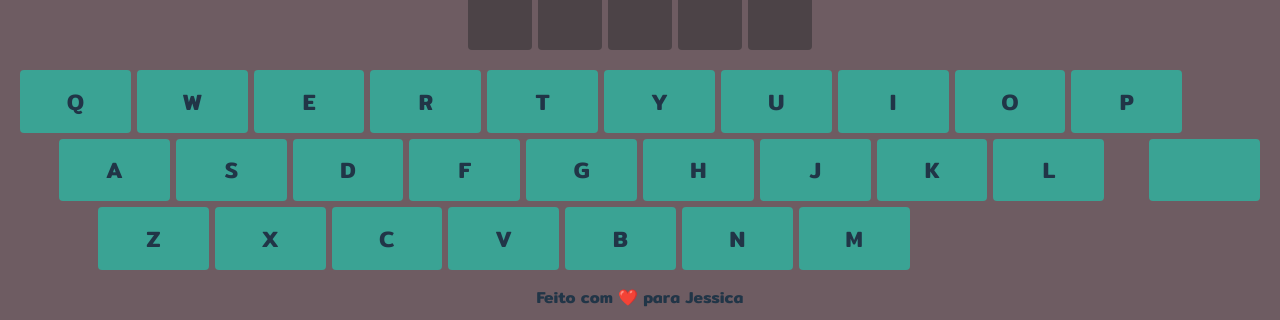
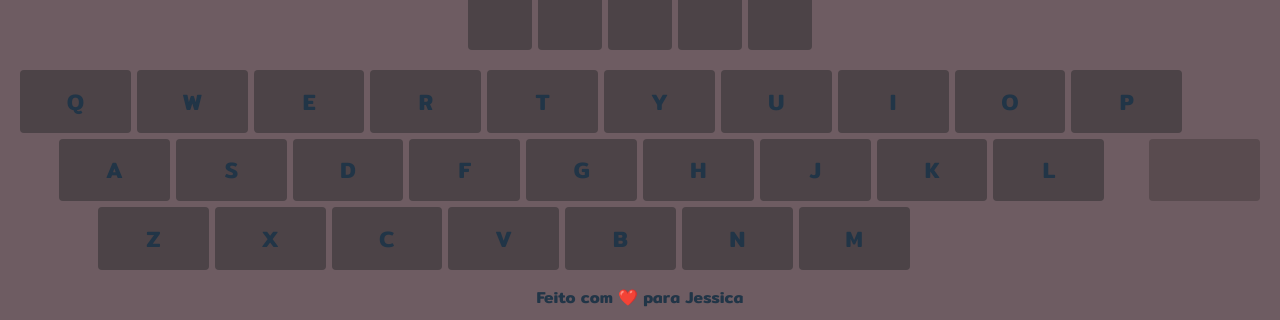
Before and after one commit to thiagomtolotti/termo-clone, a React (Vite) app: page / in a window 1280 px wide. Shown: the part 472-792 px from the top of the page. Built offline with nearby package versions, Linux system fonts and the light colour scheme.

Commit message:
teclado informa as teclas corretas, misplaced e erradas

```diff
--- a/src/components/GuessRow/GuessRow.tsx
+++ b/src/components/GuessRow/GuessRow.tsx
@@ -1,6 +1,8 @@
 import styles from "./GuessRow.module.css";
 
 import Guess from "../Guess";
+import { useContext } from "react";
+import { UsedKeysContext } from "../../contexts/UsedKeysContext";
 
 interface GuessRowProps {
   value: string[];
@@ -8,10 +10,23 @@ interface GuessRowProps {
 }
 
 export const GuessRow = ({ value, word }: GuessRowProps) => {
+  const { setMisplacedLetters, setWrongLetters, setCorrectLetters } =
+    useContext(UsedKeysContext);
+
   function checkPosition(index: number) {
     const letter = value[index].toUpperCase();
 
-    if (letter === word[index]) return "correct";
+    if (letter === word[index]) {
+      setCorrectLetters((current) => {
+        const newLetters = [...current];
+
+        if (current.indexOf(letter) !== -1) return current;
+        newLetters.push(letter);
+
+        return newLetters;
+      });
+      return "correct";
+    }
 
     if (word.indexOf(letter) !== -1) {
       const indexesInResult = word
@@ -23,10 +38,29 @@ export const GuessRow = ({ value, word }: GuessRowProps) => {
         }, [] as number[]);
 
       for (let i = 0; i < indexesInResult.length; i++) {
-        if (value[indexesInResult[i]].toUpperCase() !== letter)
+        if (value[indexesInResult[i]].toUpperCase() !== letter) {
+          setMisplacedLetters((current) => {
+            const newLetters = [...current];
+
+            if (current.indexOf(letter) !== -1) return current;
+            newLetters.push(letter);
+
+            return newLetters;
+          });
+
           return "misplaced";
+        }
       }
     }
+
+    setWrongLetters((current) => {
+      const newLetters = [...current];
+
+      if (current.indexOf(letter) !== -1) return current;
+      newLetters.push(letter);
+
+      return newLetters;
+    });
   }
 
   return (
--- a/src/components/Keyboard/Key/Key.module.css
+++ b/src/components/Keyboard/Key/Key.module.css
@@ -21,7 +21,10 @@
 }
 
 .key.misplaced {
+  background-color: var(--yellow60);
 }
 
 .key.wrong {
+  background-color: var(--main15);
+  color: var(--main40);
 }
--- a/src/components/Keyboard/Key/Key.tsx
+++ b/src/components/Keyboard/Key/Key.tsx
@@ -1,13 +1,15 @@
-import { useRef } from "react";
+import { useContext, useRef } from "react";
 import styles from "./Key.module.css";
+import { UsedKeysContext } from "../../../contexts/UsedKeysContext";
 
 interface KeyProps {
   children: string;
-  state: "misplaced" | "wrong" | "correct";
 }
 
-export const Key = ({ children, state }: KeyProps) => {
+export const Key = ({ children }: KeyProps) => {
   const keyRef = useRef<HTMLDivElement>(null);
+  const { correctLetters, misplacedLetters, wrongLetters } =
+    useContext(UsedKeysContext);
 
   const event = new KeyboardEvent("keydown", {
     key: children,
@@ -16,7 +18,15 @@ export const Key = ({ children, state }: KeyProps) => {
 
   return (
     <div
-      className={`${styles.key} ${styles[state]}`}
+      className={`${styles.key} ${
+        correctLetters.indexOf(children.toUpperCase()) !== -1
+          ? styles.correct
+          : misplacedLetters.indexOf(children.toUpperCase()) !== -1
+          ? styles.misplaced
+          : wrongLetters.indexOf(children.toUpperCase()) !== -1
+          ? styles.wrong
+          : ""
+      }`}
       ref={keyRef}
       onClick={() => {
         document.dispatchEvent(event);
--- /dev/null
+++ b/src/contexts/UsedKeysContext.tsx
@@ -0,0 +1,39 @@
+import { createContext, useState } from "react";
+
+interface UsedKeysProviderProps {
+  children: React.ReactNode;
+}
+
+interface UsedKeysContextType {
+  correctLetters: string[];
+  setCorrectLetters: React.Dispatch<React.SetStateAction<string[]>>;
+  misplacedLetters: string[];
+  setMisplacedLetters: React.Dispatch<React.SetStateAction<string[]>>;
+  wrongLetters: string[];
+  setWrongLetters: React.Dispatch<React.SetStateAction<string[]>>;
+}
+
+export const UsedKeysContext = createContext<UsedKeysContextType>(
+  {} as UsedKeysContextType
+);
+
+export const UsedKeysProvider = ({ children }: UsedKeysProviderProps) => {
+  const [correctLetters, setCorrectLetters] = useState<string[]>([]);
+  const [misplacedLetters, setMisplacedLetters] = useState<string[]>([]);
+  const [wrongLetters, setWrongLetters] = useState<string[]>([]);
+
+  return (
+    <UsedKeysContext.Provider
+      value={{
+        correctLetters,
+        setCorrectLetters,
+        misplacedLetters,
+        setMisplacedLetters,
+        wrongLetters,
+        setWrongLetters,
+      }}
+    >
+      {children}
+    </UsedKeysContext.Provider>
+  );
+};
--- a/src/hooks/useGuesses.ts
+++ b/src/hooks/useGuesses.ts
@@ -20,6 +20,10 @@ const useGuesses = () => {
     const storageDate = localStorage.getItem("lastLoggedDate");
 
     const isValidDate = storageDate === new Date().toDateString();
+    if (!isValidDate) {
+      localStorage.clear();
+      return;
+    }
 
     if (storageGuesses && isValidDate) {
       setActiveGuessIndex(Number(storageIndex));
--- a/src/index.css
+++ b/src/index.css
@@ -1,6 +1,7 @@
 @import url("https://fonts.googleapis.com/css2?family=Mitr:wght@600&display=swap");
 
 :root {
+  --main15: #594b4f;
   --main20: #312a2c;
   --main30: #4c4347;
   --main40: #6e5c62;
--- a/src/main.tsx
+++ b/src/main.tsx
@@ -5,11 +5,14 @@ import "./index.css";
 
 import "normalize.css";
 import { NotificationProvider } from "./contexts/NotificationContext.tsx";
+import { UsedKeysProvider } from "./contexts/UsedKeysContext.tsx";
 
 ReactDOM.createRoot(document.getElementById("root")!).render(
   <React.StrictMode>
     <NotificationProvider>
-      <App />
+      <UsedKeysProvider>
+        <App />
+      </UsedKeysProvider>
     </NotificationProvider>
   </React.StrictMode>
 );
```
